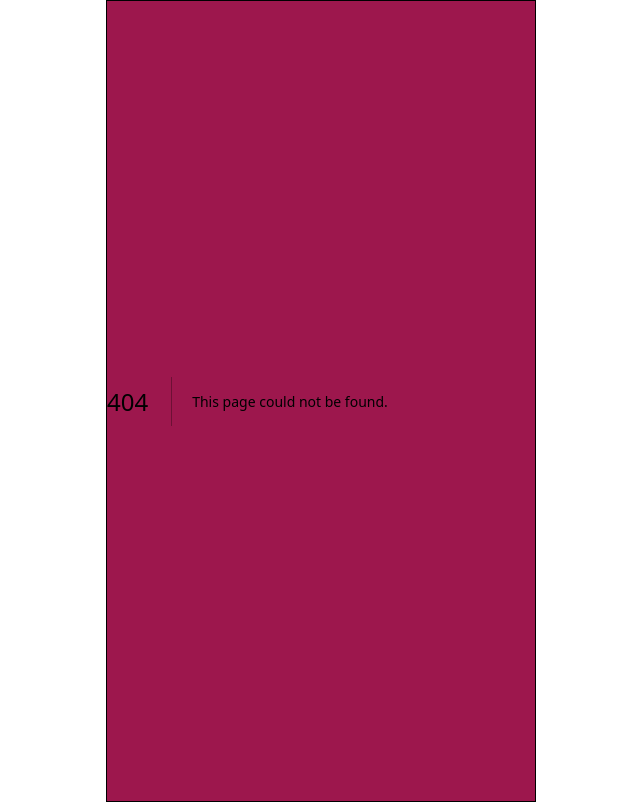
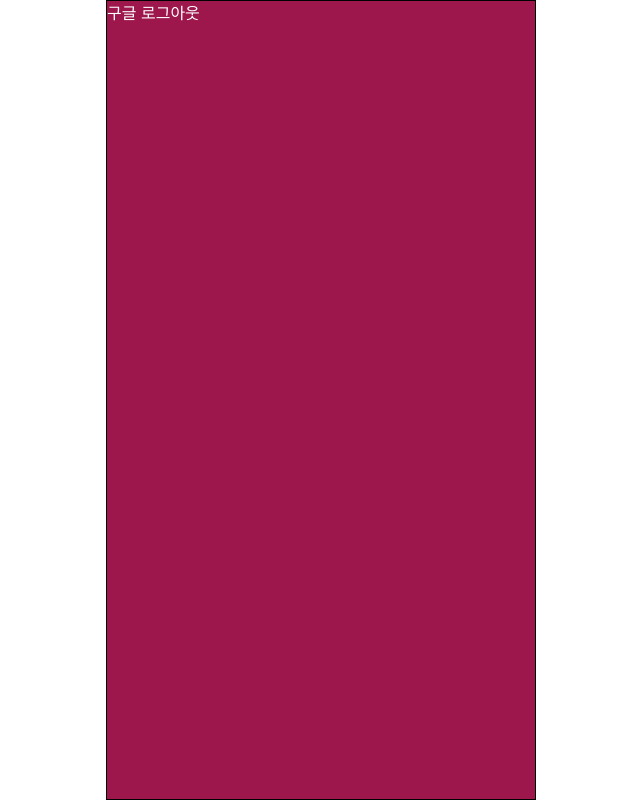
Before and after one commit to a3magic3pocket/copystagram-frontend, a Next.js app: page /auth/logout in a window 1280 px wide. Before the commit this address had no page. Shown: the whole page, without its empty margins (319-959 px from the left). Built offline with nearby package versions, Linux system fonts and the light colour scheme.

Commit message:
Implement login and logout loughly.

```diff
--- /dev/null
+++ b/src/app/auth/login/page.tsx
@@ -0,0 +1,14 @@
+"use client";
+import Link from "next/link";
+
+export default function Page() {
+  const url = "http://localhost:8080/oauth2/authorization/google";
+
+  return (
+    <div className="flex flex-col">
+      <Link href={url} passHref>
+        구글 로그인
+      </Link>
+    </div>
+  );
+}
--- /dev/null
+++ b/src/app/auth/logout/page.tsx
@@ -0,0 +1,14 @@
+"use client";
+import Link from "next/link";
+
+export default function Page() {
+  const url = "http://localhost:8080/v1/auth/logout";
+
+  return (
+    <div className="flex flex-col">
+      <Link href={url} passHref>
+        구글 로그아웃
+      </Link>
+    </div>
+  );
+}
```
